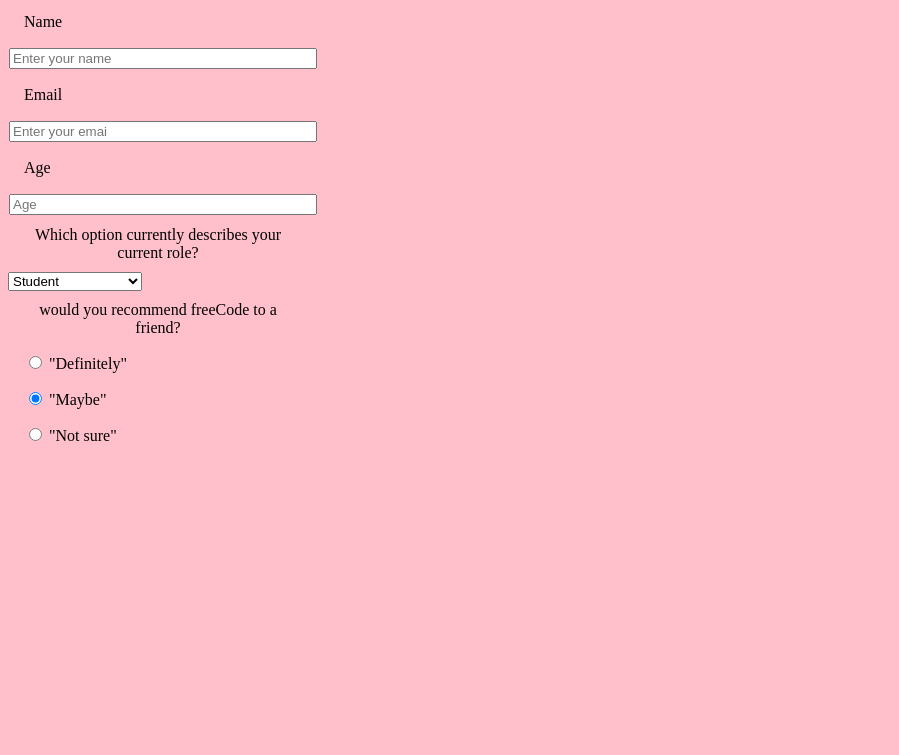
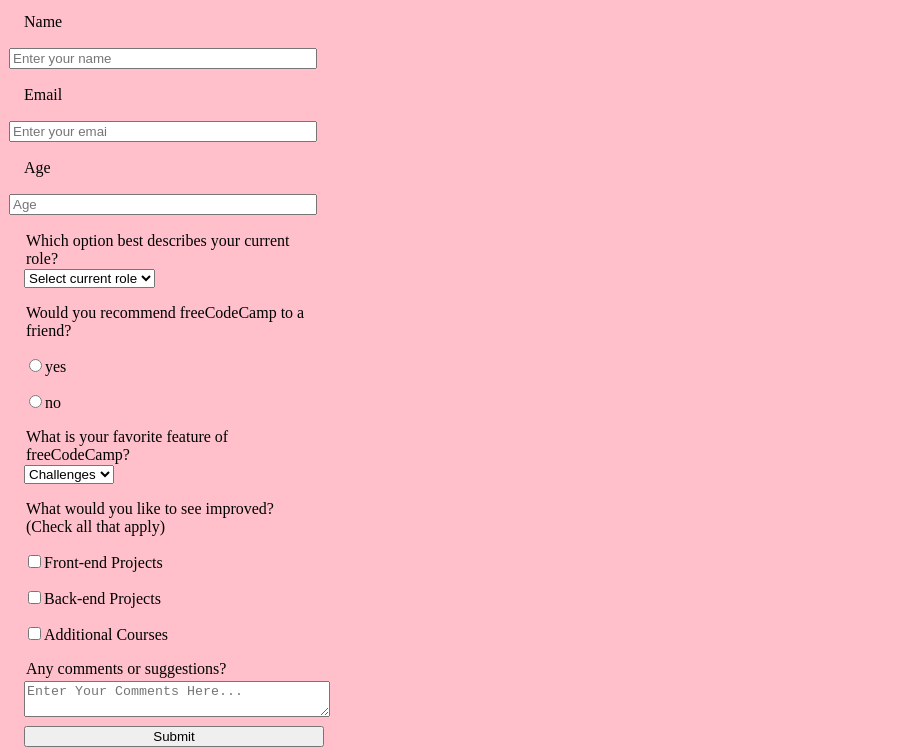
Before and after one commit to maack123/second-challenge, a plain HTML site: page index.html in a window 1280 px wide. Shown: the part 78-833 px from the top of the page, without its empty margins (0-899 px from the left). Before the commit the page ends 800 px from the top, so only its background shows below. Drawn offline with Linux system fonts and the light colour scheme.

Commit message:
edited some html

```diff
--- a/index.html
+++ b/index.html
@@ -27,32 +27,33 @@
                 <input type="text" name="age" id="number" min="0" max="99" class="form-control" placeholder="Age">
             </div>
 
-<div>
-                <p>Which option currently describes your current role?</p>
-                <select id="dropmenu" name="role" class="form-control" required>
-                    <option disabled select value>Select Current role</option>
-                    <option value="student">Student</option>
-                    <option value="job">Full Time Job</option>
-                    <option value="learner">Full Time Learner</option>
-                    <option value="prefer">Prefer not say</option>
-                    <option value="other">Other</option>
-                </select>
-                <div class="form-group">
-                    <p>would you recommend freeCode to a friend?</p>
-                    <label for="definintly">
-                        <input name="user-recommend" value="definitly" type="radio" class="input-radio" checked>
-                        "Definitely"
-                    </label>
-                    <label for="maybe">
-                        <input name="user-recommend" value="definintly" type="radio" class="input-radio" checked>
-                        "Maybe"
-                    </label>
-                    <label for="not sure">
-                        <input name="user-recommend" value="definintly" type="radio" type="radio" class="input-radio">
-                        "Not sure"
-                    </label>
-                </div>
-            </div>
+            <legend>Which option best describes your current role?</legend>
+            <select id="dropdown">
+              <option value="">Select current role</option>
+              <option>Student</option>
+              <option>Full time</option>
+              <option>Part time</option>
+            </select>
+
+            <legend>Would you recommend freeCodeCamp to a friend?</legend>
+            <label><input id="recommend-yes" type="radio" name="radio-button" value="yes">yes</label>
+            <label><input id="recommend-no" type="radio" name="radio-button" value="no">no</label>
+
+            <legend>What is your favorite feature of freeCodeCamp?</legend>
+            <select id="dropdown2">
+              <option>Challenges</option>
+              <option>Community</option>
+              <option>projects</option>
+            </select>
+
+            <legend>What would you like to see improved? (Check all that apply)</legend>
+              <label for="checkbox1"><input id="checkbox1" type="checkbox" name="checkbox1" value="1">Front-end Projects</label>
+              <label for="checkbox2"><input id="checkbox2" type="checkbox" value="2">Back-end Projects</label>
+              <label><input id="checkbox3" type="checkbox" value="3">Additional Courses</label>
+
+              <legend>Any comments or suggestions?</legend>
+              <textarea id="comments" placeholder="Enter Your Comments Here..."></textarea>
+              <input type="submit" id="submit">
         </form>
     </div>
 </body>
```
